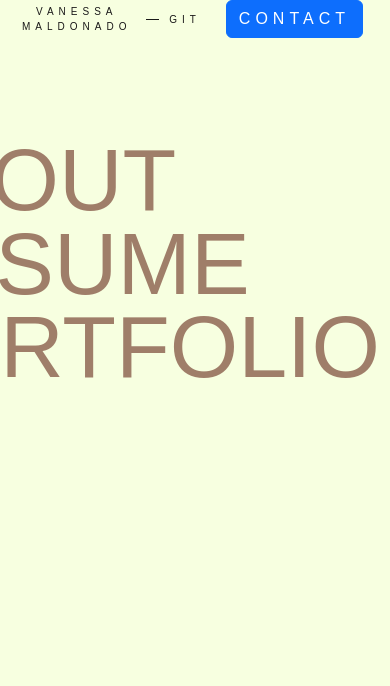
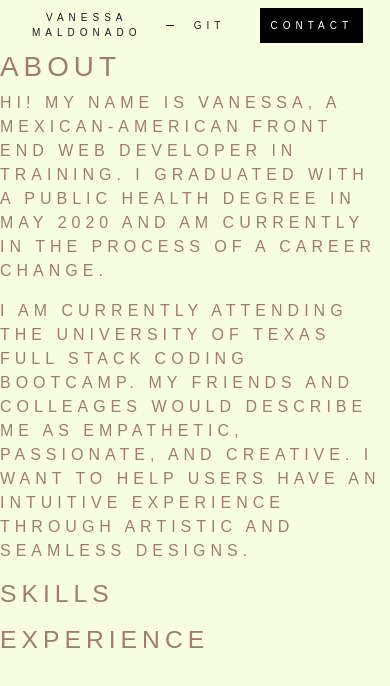
Before and after one commit to vanessamald/portfolio, a React (Create React App) app: page /about in a window 390 px wide. Shown: the top 686 px of the page. Built offline with nearby package versions, Linux system fonts and the light colour scheme; a web font is replaced by a local one.

Commit message:
styling homepage and adding routes for nav

```diff
--- a/package.json
+++ b/package.json
@@ -10,6 +10,7 @@
     "react": "^18.2.0",
     "react-bootstrap": "^2.4.0",
     "react-dom": "^18.2.0",
+    "react-router-dom": "^6.3.0",
     "react-scripts": "5.0.1",
     "web-vitals": "^2.1.4"
   },
--- a/src/App.js
+++ b/src/App.js
@@ -3,6 +3,7 @@ import About from './components/About/index.js';
 import Header from './components/Header/index.js';
 import Nav from './components/Navigation/index.js';
 import Contact from './components/Contact/index.js';
+
 
 
 
@@ -13,7 +14,10 @@ function App() {
      <main>
      <Header></Header>
 
+
       <Nav/>
+
+
 
      </main>
     </div>
--- a/src/components/About/index.js
+++ b/src/components/About/index.js
@@ -1,15 +1,23 @@
-import React from "react";
+import React, { useState } from "react";
 
 function About() {
+    const [modalShow, setModalShow] = useState(false);
     return(
-        <section>
-            <h1>About Me</h1>
+        <section id="about">
+            <h1>About</h1>
             <p>
-                I'm a full stack developer with a passion for building web applications.
+            Hi! My name is Vanessa, a Mexican-American Front End Web Developer in training.
+            I graduated with a Public Health degree in May 2020 and am currently in the process of a career change.
             </p>
             <p>
-                lorem ipsum dolor sit amet, consectetur adipiscing elit.
+            I am currently attending the University of Texas Full Stack Coding Bootcamp.
+            My friends and colleages would describe me as empathetic, passionate, and creative.
+            I want to help users have an intuitive experience through artistic and seamless designs.
             </p>
+            <h2>Skills</h2>
+            <p></p>
+            <h2>Experience</h2>
+            <p></p>
         </section>
     )
 }
--- a/src/components/Contact/index.js
+++ b/src/components/Contact/index.js
@@ -13,14 +13,14 @@ function Contact() {
     <>
 
       <div className="nav-left-item">
-      <Button className="nav-left-link"  onClick={handleShow}>
+      <a className="nav-left-link left-btn"  onClick={handleShow}>
         Contact
-      </Button>
+      </a>
     </div>
 
-      <Modal show={show} onHide={handleClose}>
+      <Modal className="contact-form" show={show} onHide={handleClose}>
         <Modal.Header closeButton>
-          <Modal.Title>Let's Chat!</Modal.Title>
+          <Modal.Title>Let's Connect!</Modal.Title>
         </Modal.Header>
         <Modal.Body>
           <Form>
@@ -50,12 +50,12 @@ function Contact() {
           </Form>
         </Modal.Body>
         <Modal.Footer>
-          <Button variant="secondary" onClick={handleClose}>
+          <button className='contact-btn' variant="secondary" onClick={handleClose}>
             Close
-          </Button>
-          <Button variant="primary" onClick={handleClose}>
+          </button>
+          <button className='contact-btn' variant="primary" onClick={handleClose}>
             Save Changes
-          </Button>
+          </button>
         </Modal.Footer>
       </Modal>
     </>
--- a/src/components/Header/index.js
+++ b/src/components/Header/index.js
@@ -23,7 +23,7 @@ function Header() {
 
             <div className="nav-line" ></div>
 
-            <Contact  ></Contact>
+            <Contact ></Contact>
         </div>
     </div>
     );
--- a/src/components/Navigation/index.js
+++ b/src/components/Navigation/index.js
@@ -1,28 +1,32 @@
 import React, { useState } from 'react';
+import { BrowserRouter, Router, Route, Link, Routes } from "react-router-dom";
 import About from '../About';
+import Portfolio from '../Portfolio';
 import 'bootstrap/dist/css/bootstrap.min.css';
 import '../../../src/index.css';
-import Portfolio from '../Portfolio';
 
+function Nav(props)  {
+    return(
+        <BrowserRouter>
+        <Routes>
+                <Route path="/" element={<Home></Home>} />
+                <Route path="/about" element={<About></About>} />
+                <Route path="/portfolio" element={<Portfolio></Portfolio>} />
+        </Routes>
+        </BrowserRouter>
+    )
+}
 
-function Nav(props) {
+function Home() {
     const [show, setShow] = useState(false)
     return(
-        <div className="nav-right" >
-
-
-            <div>
-            <a className="nav-link-right"  >About</a>
-            </div>
-
-            <div>
-            <a className="nav-link-right"  >Resume</a>
-            </div>
-
-            <div>
-            <a className='nav-link-right' onClick={() => setShow(true)} > Portfolio</a>
-            <Portfolio fade="false"  onClick={() => setShow(false)} show={show}/>
-            </div>
+        <div>
+            <nav className="nav-right">
+                <Link to="/resume" className="nav-link-right" >Resume</Link>
+                <Link to="/about" className="nav-link-right" >About</Link>
+                <a className='nav-link-right' onClick={() => setShow(true)} > Portfolio</a>
+                <Portfolio fade="false"  onClick={() => setShow(false)} show={show}/>
+            </nav>
         </div>
     )
 }
--- a/src/components/Portfolio/index.js
+++ b/src/components/Portfolio/index.js
@@ -15,42 +15,49 @@ import timedQuiz3 from "../.././assets/images/timed-quiz3.jpg";
 import weatherDashboard from "../.././assets/images/weather-dashboard.jpg";
 
 function MydModalWithGrid(props) {
+
   const [fullscreen, setFullscreen] = useState(true);
   const [show, setShow] = useState(false)
-  const [modalShow, setModalShow] = React.useState(false);
+
+
+  function handleShow(breakpoint) {
+    setFullscreen(breakpoint);
+    setShow(true);
+  }
 
   return (
-    <Modal fullscreen={fullscreen} {...props} aria-labelledby="contained-modal-title-vcenter"  >
+
+    <Modal className="mobile-portfolio" fullscreen={fullscreen} {...props} aria-labelledby="contained-modal-title-vcenter"  >
       <Modal.Header>
         <Modal.Title id="contained-modal-title-vcenter">
           My Work
         </Modal.Title>
       </Modal.Header>
       <Modal.Body className="show-grid">
-        <Container>
-          <Row>
-            <Col xs={12} md={8}>
+        <Container >
+          <Row className="justify-content-md-center">
+            <Col xs ls="2">
             <h2>Friends Timed Quiz</h2>
             <img src={timedQuiz} alt="timed quiz landing page image" width="100%" ></img>
 
             </Col>
-            <Col xs={6} md={4}>
+            <Col xs ls="2">
             <h2>Portfolio</h2>
             <img src={portfolioImage} alt="Portfolio website" width="100%" ></img>
             </Col>
           </Row>
 
-          <Row>
-            <Col xs={6} md={4}>
+          <Row className="justify-content-md-center">
+            <Col xs ls="2">
             <p>HTML, CSS, JAVASCRIPT</p>
             <img src={timedQuiz2} alt="timed quiz page" width="100%" ></img>
             <img src={timedQuiz3} alt="timed quiz page" width="100%" ></img>
             </Col>
-            <Col xs={6} md={4}>
+            <Col xs ls="2">
             <h2>Weather Dashboard</h2>
-            <img src={weatherDashboard} alt="weather dashboard website" width="150%" ></img>
+            <img src={weatherDashboard} alt="weather dashboard website" width="100%" ></img>
             </Col>
-            <Col xs={6} md={4}>
+            <Col xs ls="2">
             <h2>Run Buddy</h2>
             <img src={RunBuddy} alt="Run Buddy Website" width='100%' ></img>
             </Col>
@@ -59,9 +66,9 @@ function MydModalWithGrid(props) {
         </Container>
       </Modal.Body>
       <Modal.Footer>
-      <Button variant="primary" onClick={() => setShow(false)}>
+      <button className="left-btn" variant="primary" onClick={() => setShow(false)}>
         Close
-      </Button>
+      </button>
       </Modal.Footer>
     </Modal>
   );
--- a/src/index.css
+++ b/src/index.css
@@ -19,6 +19,9 @@ code {
   font-family: Montserrat, sans-serif;
   background-color: #F7FFE0;
   color: #9f7e69;
+  text-transform: uppercase;
+  font-weight: 500;
+  letter-spacing: 5px;
 }
 
 .box {
@@ -45,7 +48,6 @@ code {
 }
 
 .modal {
-
   position: fixed;
   left: 0;
   top: 0;
@@ -134,7 +136,14 @@ code {
   text-decoration: none;
   text-transform: uppercase;
   margin-left: 10px;
+}
 
+.left-btn, .contact-btn {
+  background-color: #000;
+  border: none;
+  color: white;
+  text-align: center;
+  padding: 10px 30px;
 }
 
 .nav-left-link:hover {
@@ -172,6 +181,23 @@ code {
     height: 1px;
     margin-top: 0px;
     margin-bottom: 0px;
+  }
+}
+
+@media screen and (max-width: 479px) {
+  .nav-left{
+    margin-left: 0px;
+    margin-bottom: 0px;
+    margin-right: 0px;
+    padding-right: 0px;
+
+    -webkit-box-flex: 0;
+    flex: 0 auto;
+    transform: rotate(0deg);
+  }
+  .nav-left-link{
+    font-size: 10px;
+    padding: 10px;
   }
 }
 
@@ -213,6 +239,9 @@ code {
   color: #9f7e69;
   text-decoration: none;
   list-style: none;
+
+  -ms-transform: rotate(20deg); /* IE 9 */
+  transform: rotate(20deg);
 }
 
 .nav-link-right:hover {
@@ -221,6 +250,50 @@ code {
 }
 
 .nav-link-right:active {
-  -ms-transform: rotate(20deg); /* IE 9 */
-  transform: rotate(20deg);
+  -ms-transform: rotate(45deg); /* IE 9 */
+  transform: rotate(45deg);
 }
+
+@media screen and (max-width: 767px) {
+  .nav-right {
+    position: static;
+    width: 100%;
+    height: auto;
+    padding-top: 0px;
+    padding-bottom: 0px;
+    -webkit-box-orient: horizontal;
+    -webkit-box-direction: normal;
+    flex-direction: row;
+  }
+}
+
+@media screen and (max-width: 479px) {
+  .nav-right, .nav-link-right{
+    position: static;
+    width: 100%;
+    height: auto;
+    padding-top: 10px;
+    padding-bottom: 10px;
+    -webkit-box-orient: horizontal;
+    -webkit-box-direction: normal;
+    flex-direction: column;
+    margin-left: 10px;
+    font-size: 50px;
+
+  }
+}
+
+.contact-form {
+  text-transform: uppercase;
+  color: #6c584c;
+}
+
+.contact-form:active {
+  background-color: #000;
+}
+
+  .mobile-portfolio {
+    text-transform: uppercase;
+    font-weight: 500;
+    letter-spacing: 5px;
+  }
```
Also changed, not shown: 1 other file (tests, documents, lock files or other folders).
